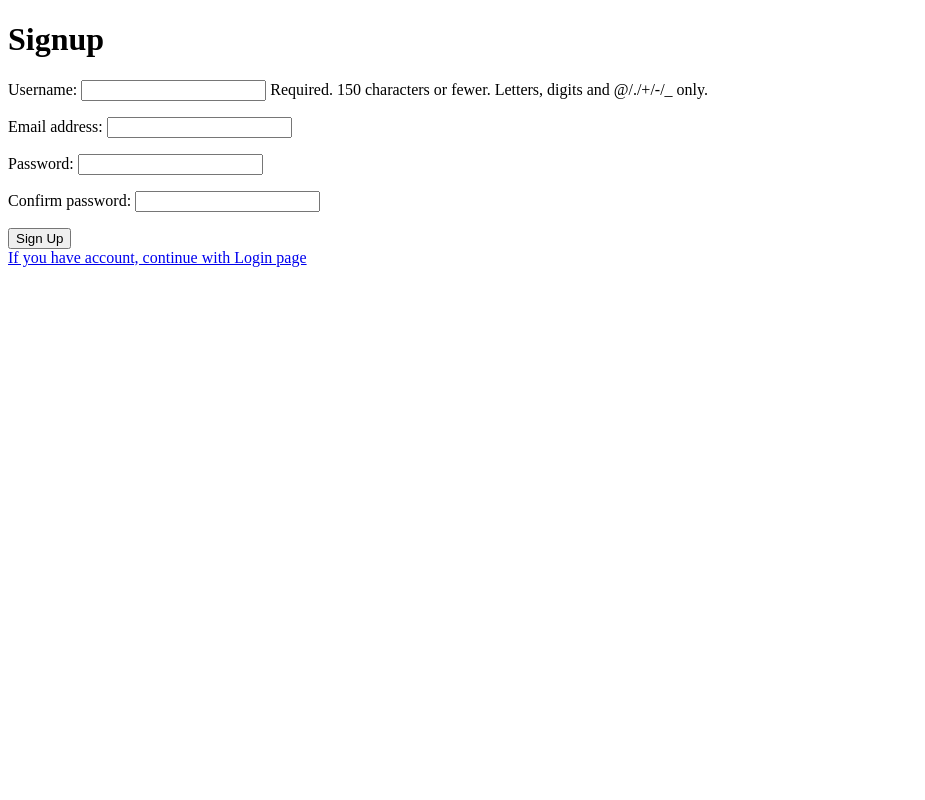
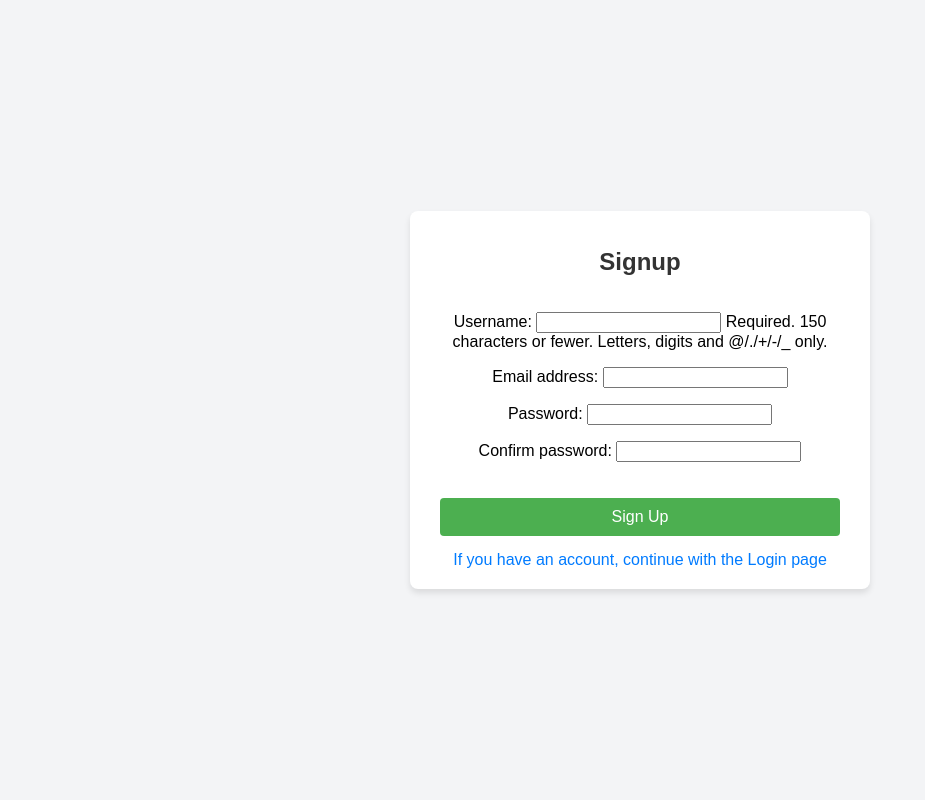
Before and after one commit to BBayramN/AI-intrusion-detector, a Django app: template test_app/templates/signup.html in a window 1280 px wide. Shown: the whole page, without its empty margins (0-925 px from the left). Run offline with Django 5.2, Linux system fonts and the light colour scheme; the template is opened without the code that fills it: values that come from a table or form of the project are taken from there, others are empty; parts of the project's set-up code (start-up, migrations or seed data) failed here and were passed over.

Commit message:
add design

```diff
--- a/test_app/templates/signup.html
+++ b/test_app/templates/signup.html
@@ -2,14 +2,82 @@
 <html>
 <head>
     <title>Signup</title>
+    <style>
+        body {
+            font-family: Arial, sans-serif;
+            background-color: #f3f4f6;
+            margin: 0;
+            padding: 0;
+            display: flex;
+            justify-content: center;
+            align-items: center;
+            height: 100vh;
+        }
+
+        .container {
+            background: #ffffff;
+            padding: 20px 30px;
+            border-radius: 8px;
+            box-shadow: 0 4px 6px rgba(0, 0, 0, 0.1);
+            width: 100%;
+            max-width: 400px;
+            text-align: center;
+        }
+
+        h1 {
+            font-size: 24px;
+            color: #333333;
+            margin-bottom: 20px;
+        }
+
+        form {
+            display: flex;
+            flex-direction: column;
+        }
+
+        form button {
+            background-color: #4CAF50;
+            color: white;
+            padding: 10px 15px;
+            border: none;
+            border-radius: 4px;
+            cursor: pointer;
+            font-size: 16px;
+            margin-top: 10px;
+        }
+
+        form button:hover {
+            background-color: #45a049;
+        }
+
+        a {
+            display: block;
+            margin-top: 15px;
+            color: #007BFF;
+            text-decoration: none;
+        }
+
+        a:hover {
+            text-decoration: underline;
+        }
+
+        .csrf-token {
+            margin-bottom: 10px;
+        }
+
+    </style>
 </head>
 <body>
+    <div class="container">
         <h1>Signup</h1>
         <form method="post">
             {% csrf_token %}
+            <div class="csrf-token">
                 {{ form.as_p }}
+            </div>
             <button type="submit">Sign Up</button>
         </form>
-    <a href="/login/">If you have account, continue with Login page</a>
+        <a href="/login/">If you have an account, continue with the Login page</a>
+    </div>
 </body>
 </html>
```
Also changed, not shown: test_app/templates/homepage.html (+79 -3 lines). Lines whose indentation alone changed are shown as unchanged.
